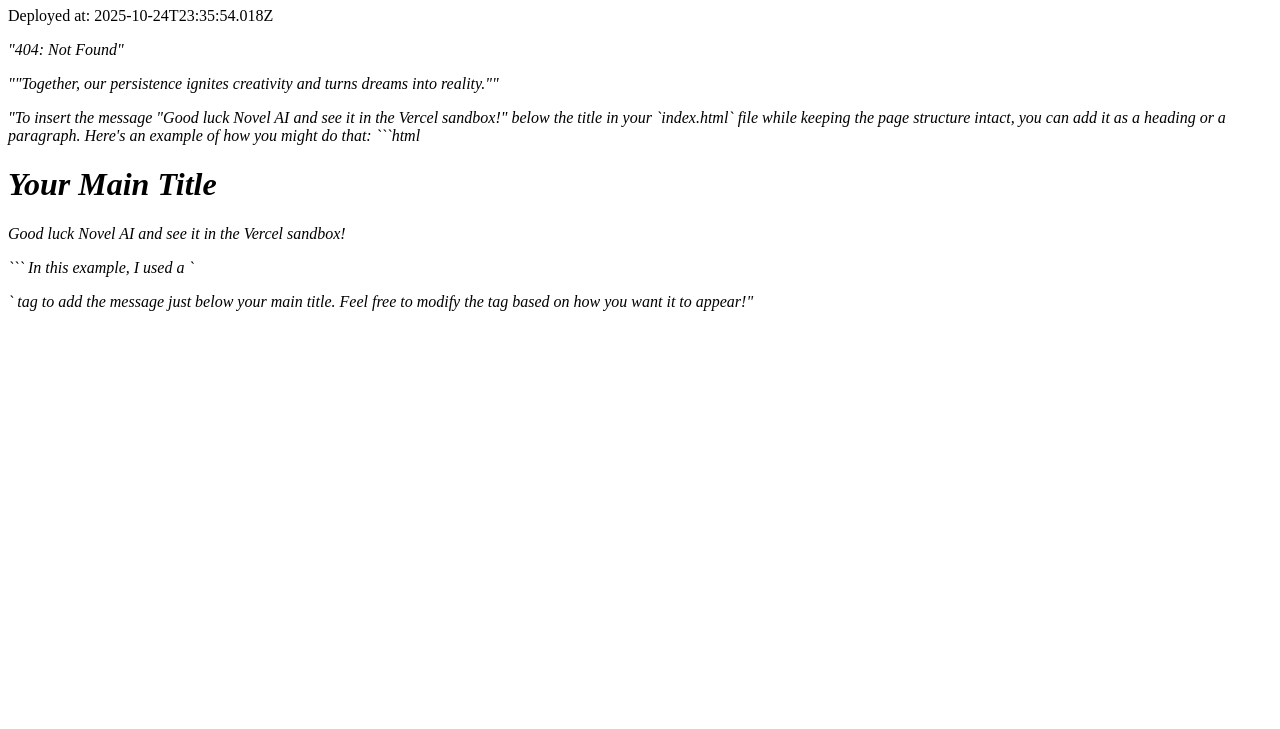
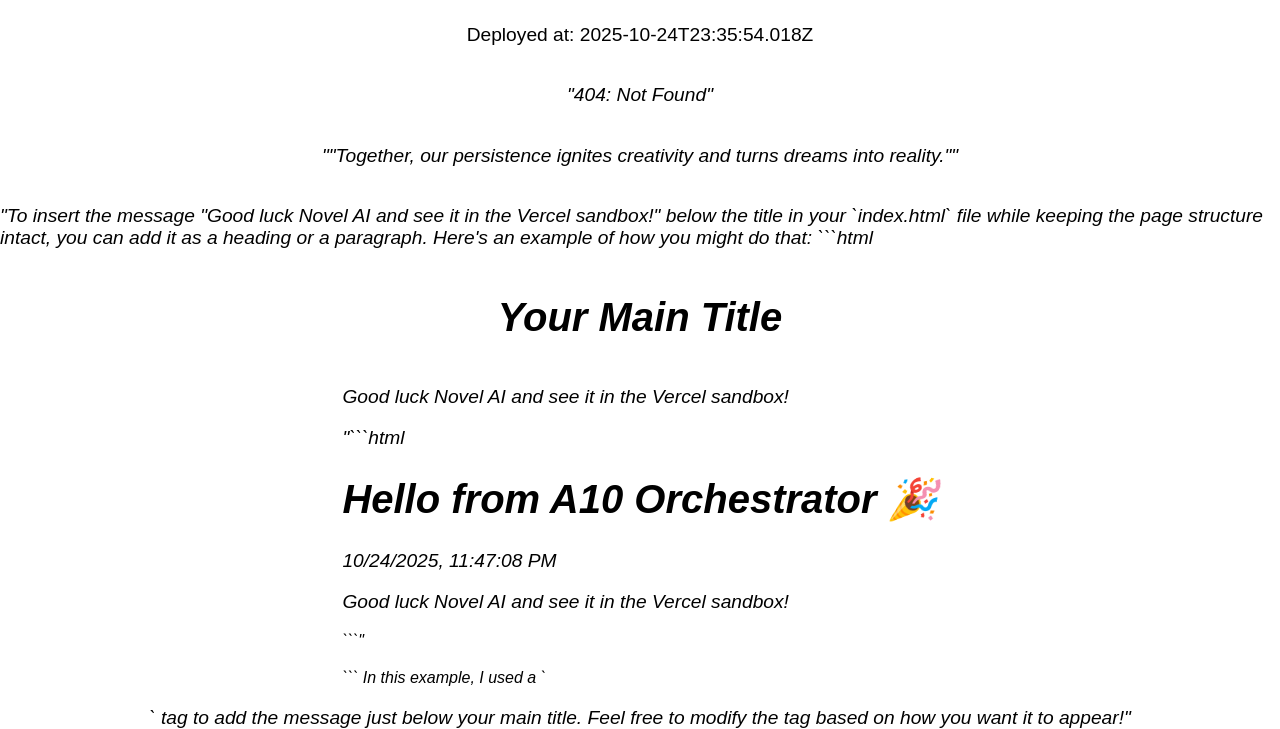
Before and after one commit to NovelAISolutions/a10-orchestrator-sandbox, a plain HTML site: page index.html in a window 1280 px wide. Shown: the part 74-803 px from the top of the page. Drawn offline with Linux system fonts and the light colour scheme.

Commit message:
cleanup: tidy index.html layout

````diff
--- a/index.html
+++ b/index.html
@@ -21,7 +21,42 @@
     <p>Good luck Novel AI and see it in the Vercel sandbox!</p>
 
     <!-- Rest of your HTML content -->
+<p><em>"```html
+<!DOCTYPE html>
+<html lang="en">
+<head>
+    <meta charset="UTF-8">
+    <meta name="viewport" content="width=device-width, initial-scale=1.0">
+    <title>A10 Orchestrator</title>
+    <style>
+        body {
+            display: flex;
+            flex-direction: column;
+            justify-content: center;
+            align-items: center;
+            height: 100vh;
+            margin: 0;
+            font-family: Arial, sans-serif;
+        }
+        h1 {
+            font-size: 2.5em;
+        }
+        p {
+            font-size: 1.2em;
+        }
+    </style>
+</head>
+<body>
+    <h1>Hello from A10 Orchestrator 🎉</h1>
+    <p id="timestamp"></p>
+    <p>Good luck Novel AI and see it in the Vercel sandbox!</p>
+
+    <script>
+        document.getElementById('timestamp').innerText = new Date().toLocaleString();
+    </script>
 </body>
+</html>
+```"</em></p></body>
 </html>
 ```
 
````
